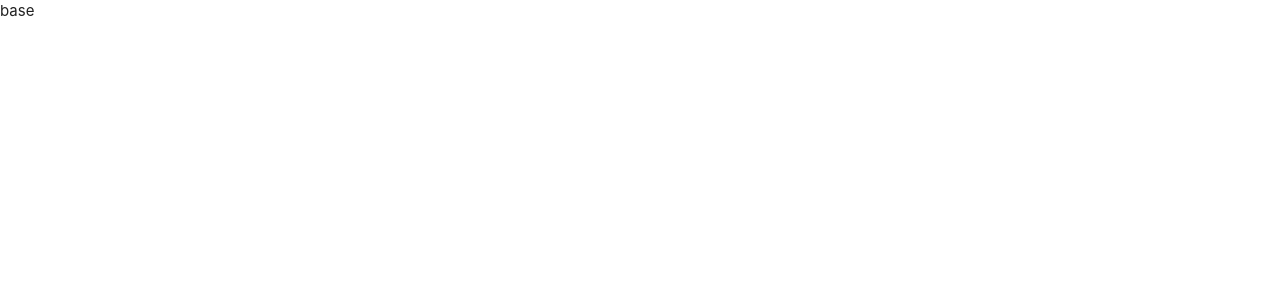
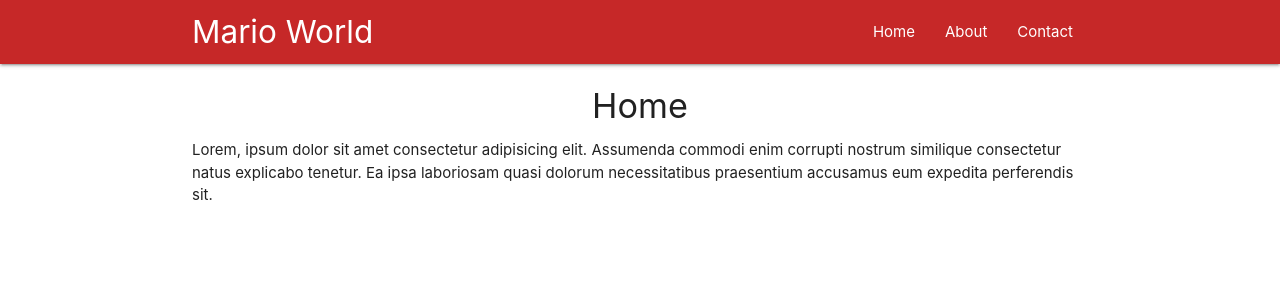
Before and after one commit to shan5742/react-router, a React (Create React App) app: page / in a window 1280 px wide. Shown: the top 300 px of the page. Built offline with nearby package versions, Linux system fonts and the light colour scheme.

Commit message:
changing a tags to link tags utilizig react router

```diff
--- a/package.json
+++ b/package.json
@@ -5,6 +5,7 @@
   "dependencies": {
     "react": "^16.6.0",
     "react-dom": "^16.6.0",
+    "react-router-dom": "^4.3.1",
     "react-scripts": "2.1.0"
   },
   "scripts": {
--- a/src/App.js
+++ b/src/App.js
@@ -1,7 +1,21 @@
 import React, { Component } from "react";
+import Navbar from "./components/Navbar";
+import { BrowserRouter, Route } from "react-router-dom";
+import Home from "./components/Home";
+import About from "./components/About";
+import Contact from "./components/Contact";
 class App extends Component {
   render() {
-    return <div className="App">base</div>;
+    return (
+      <BrowserRouter>
+        <div className="App">
+          <Navbar />
+          <Route exact path="/" component={Home} />
+          <Route path="/about" component={About} />
+          <Route path="/contact" component={Contact} />
+        </div>
+      </BrowserRouter>
+    );
   }
 }
 
--- a/src/components/Navbar.js
+++ b/src/components/Navbar.js
@@ -1,22 +1,25 @@
 import React from "react";
+import { Link, NavLink } from "react-router-dom";
 
 const Navbar = () => {
+  return (
     <nav className="nav-wrapper red darken-3">
       <div className="container">
         <a className="brand-logo">Mario World</a>
         <ul className="right">
           <li>
-          <a href="/">Home</a>
+            <Link to="/">Home</Link>
           </li>
           <li>
-          <a href="/About">About</a>
+            <Link to="/About">About</Link>
           </li>
           <li>
-          <a href="/Contact">Contact</a>
+            <Link to="/Contact">Contact</Link>
           </li>
         </ul>
       </div>
-  </nav>;
+    </nav>
+  );
 };
 
 export default Navbar;
```
Also changed, not shown: 1 other file (tests, documents, lock files or other folders). Lines whose indentation alone changed are shown as unchanged.
